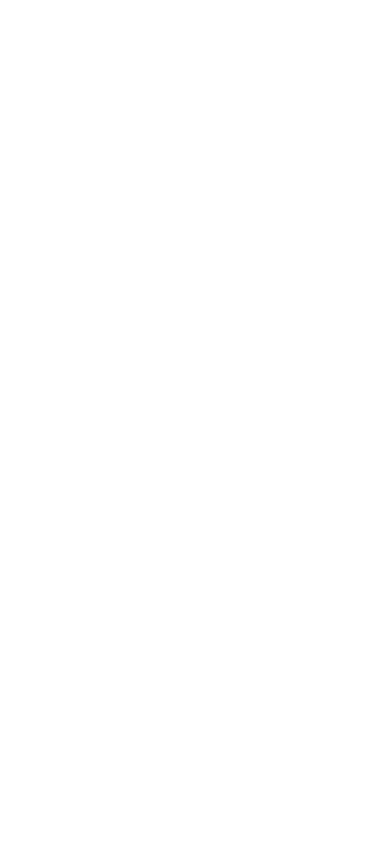
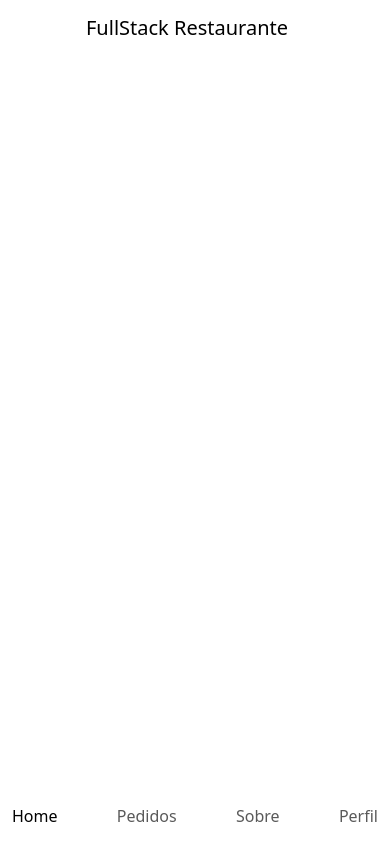
Before and after one commit to Theuz1nh0/restaurante_fullstack, a website: page index.html in a window 390 px wide. Drawn offline with nearby package versions, Linux system fonts and the light colour scheme.

Commit message:
criando a barra de navegacao principal

```diff
--- /dev/null
+++ b/assets/style.css
@@ -0,0 +1,10 @@
+/* some new custom classes */
+@media (max-width: 768px) {
+    .fixed-custom-md-bottom {
+        position: fixed;
+        right: 0;
+        bottom: 0;
+        left: 0;
+        z-index: 1030;
+    }
+}
--- a/index.html
+++ b/index.html
@@ -1,15 +1,53 @@
 <!DOCTYPE html>
 <html lang="pt-br">
+
 <head>
     <meta charset="UTF-8">
     <meta name="viewport" content="width=device-width, initial-scale=1.0">
     <link rel="stylesheet" href="./node_modules/bootstrap/dist/css/bootstrap.min.css">
-    <title>Document</title>
+    <link rel="stylesheet" href="./assets/style.css">
+    <title>Restarante</title>
 </head>
+
 <body>
+
+    <header class="container">
+        <!-- navigation -->
+        <nav class="navbar">
+            <div class="container-fluid flex-column flex-md-row">
+                <!-- Restaurante logo -->
+                <a class="navbar-brand" href="#">
+                    <span>FullStack</span> Restaurante
+                </a>
+
+                <div class="ms-auto">
+                    <div class="fixed-custom-md-bottom container">
+                        <!-- navigaton options -->
+                        <ul class="navbar-nav flex-row justify-content-between gap-3 mb-2 mb-md-0 ">
+                            <li class="nav-item">
+                                <a class="nav-link active" aria-current="page" href="#">Home</a>
+                            </li>
+                            <li class="nav-item">
+                                <a class="nav-link" aria-current="page" href="#">Pedidos</a>
+                            </li>
+                            <li class="nav-item">
+                                <a class="nav-link" href="#">Sobre</a>
+                            </li>
+                            <li class="nav-item">
+                                <a class="nav-link" href="#">Perfil</a>
+                            </li>
+                        </ul>
+                    </div>
+                </div>
+                <!-- End navbar offcanvas -->
+            </div>
+            </div>
+        </nav>
+    </header>
 
     <script src="./node_modules/@popperjs/core/dist/umd/popper.min.js"></script>
     <script src="./node_modules/bootstrap/dist/js/bootstrap.min.js"></script>
     <script src="./node_modules/bootstrap/dist/js/bootstrap.bundle.min.js"></script>
 </body>
+
 </html>
```
